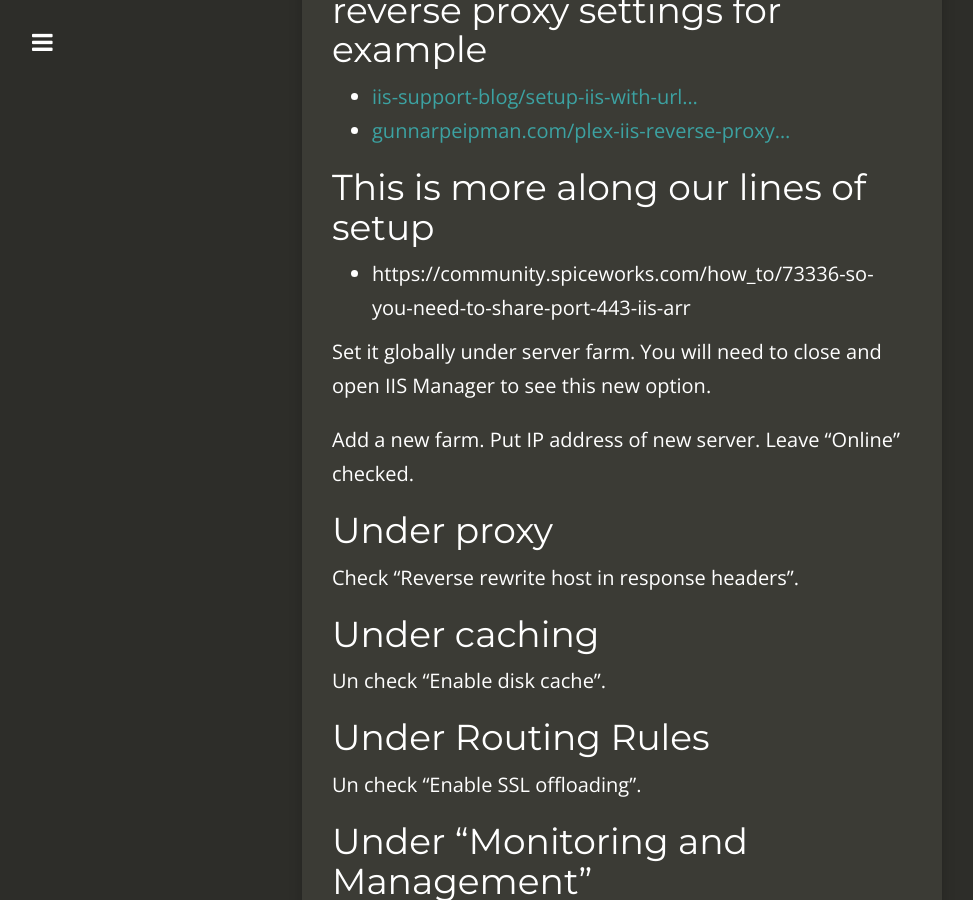
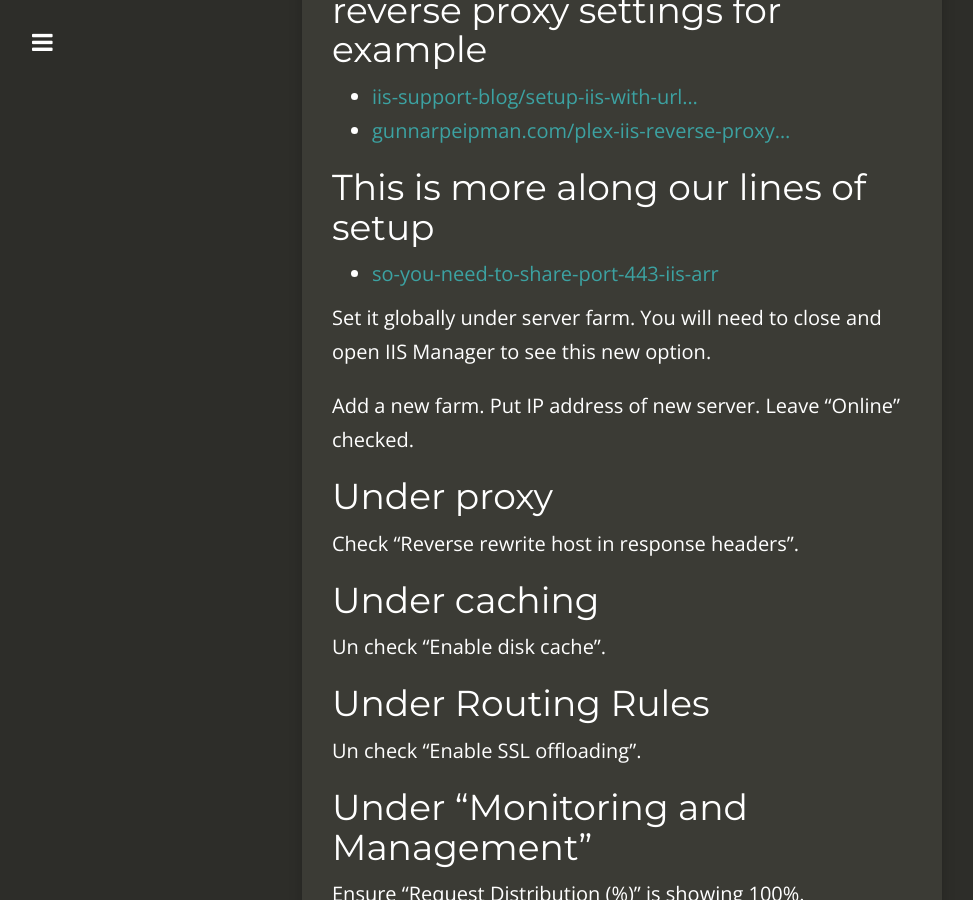
Before and after one commit to 2E0PGS/blog, a Jekyll site: the page built from _posts/2020-06-04-iis-reverse-proxy.md, in a window 1280 px wide and 900 px high, scrolled down 680 px. Shown: the whole window, without its empty margins (18-991 px from the left). Built offline with Jekyll 4.4.1, drawn with Linux system fonts in a browser that asks for light colours; nearby versions of some CDN libraries; comment, search, counter and statistics services are not loaded; part of the change alters nothing that is shown.

```diff
--- a/_posts/2020-06-04-iis-reverse-proxy.md
+++ b/_posts/2020-06-04-iis-reverse-proxy.md
@@ -28,7 +28,7 @@ Install ARRv3 for reverse proxy capabilities. You will probably run into same is
 
 ## This is more along our lines of setup
 
-* https://community.spiceworks.com/how_to/73336-so-you-need-to-share-port-443-iis-arr
+* [so-you-need-to-share-port-443-iis-arr](https://community.spiceworks.com/how_to/73336-so-you-need-to-share-port-443-iis-arr)
 
 Set it globally under server farm. You will need to close and open IIS Manager to see this new option.
 
```
